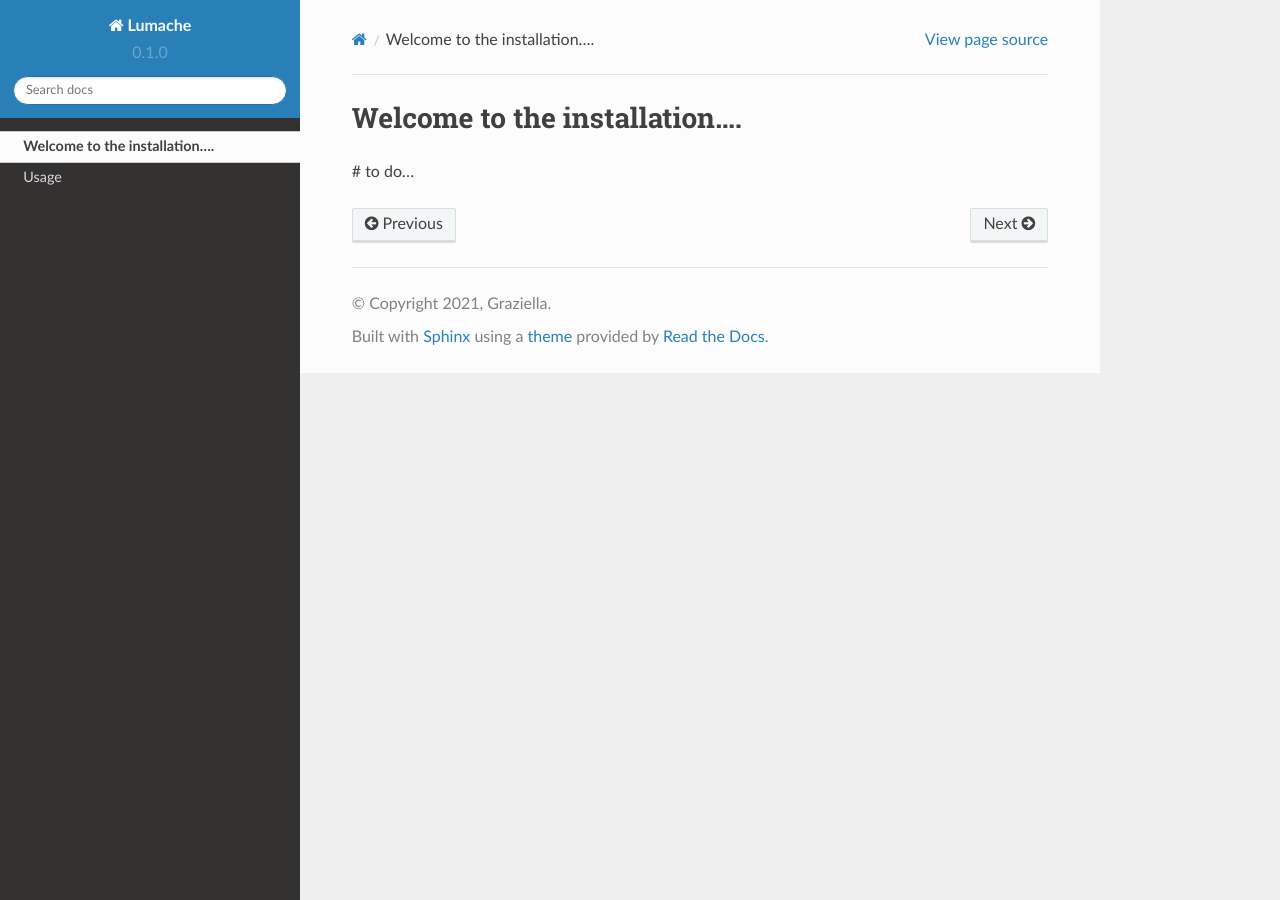
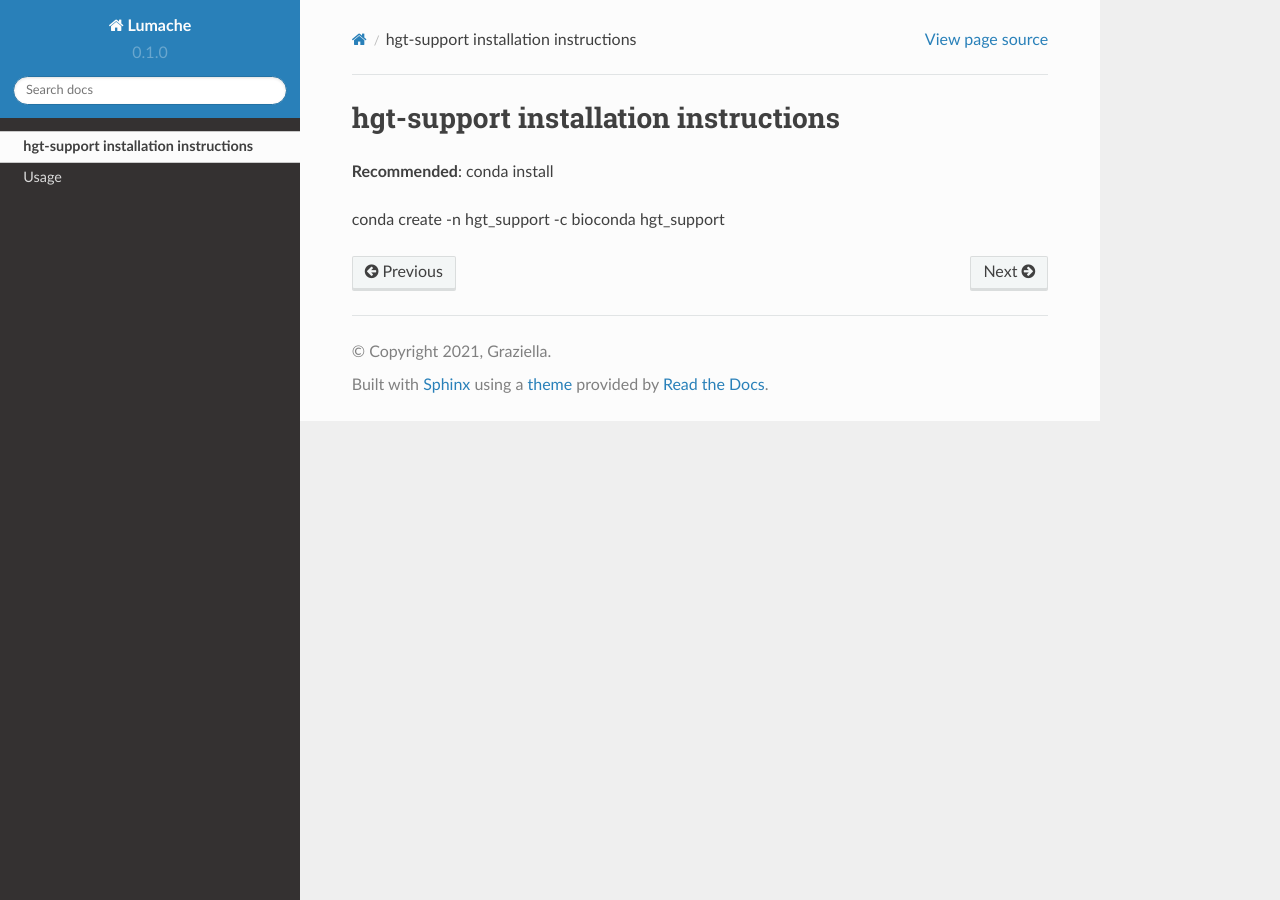
Before and after one commit to clb21565/kairos, a Sphinx documentation site: the page built from docs/source/installation.rst, in a window 1280 px wide. Built offline with Sphinx 7.4.7 and the Read the Docs theme 2.0.0, drawn with Linux system fonts in a browser that asks for light colours.

Commit message:
Update installation.rst

```diff
--- a/docs/source/installation.rst
+++ b/docs/source/installation.rst
@@ -1,4 +1,7 @@
-Welcome to the installation....
+hgt-support installation instructions
 =============================
 
-# to do...
+**Recommended**:
+conda install
+
+conda create -n hgt_support -c bioconda hgt_support
```
